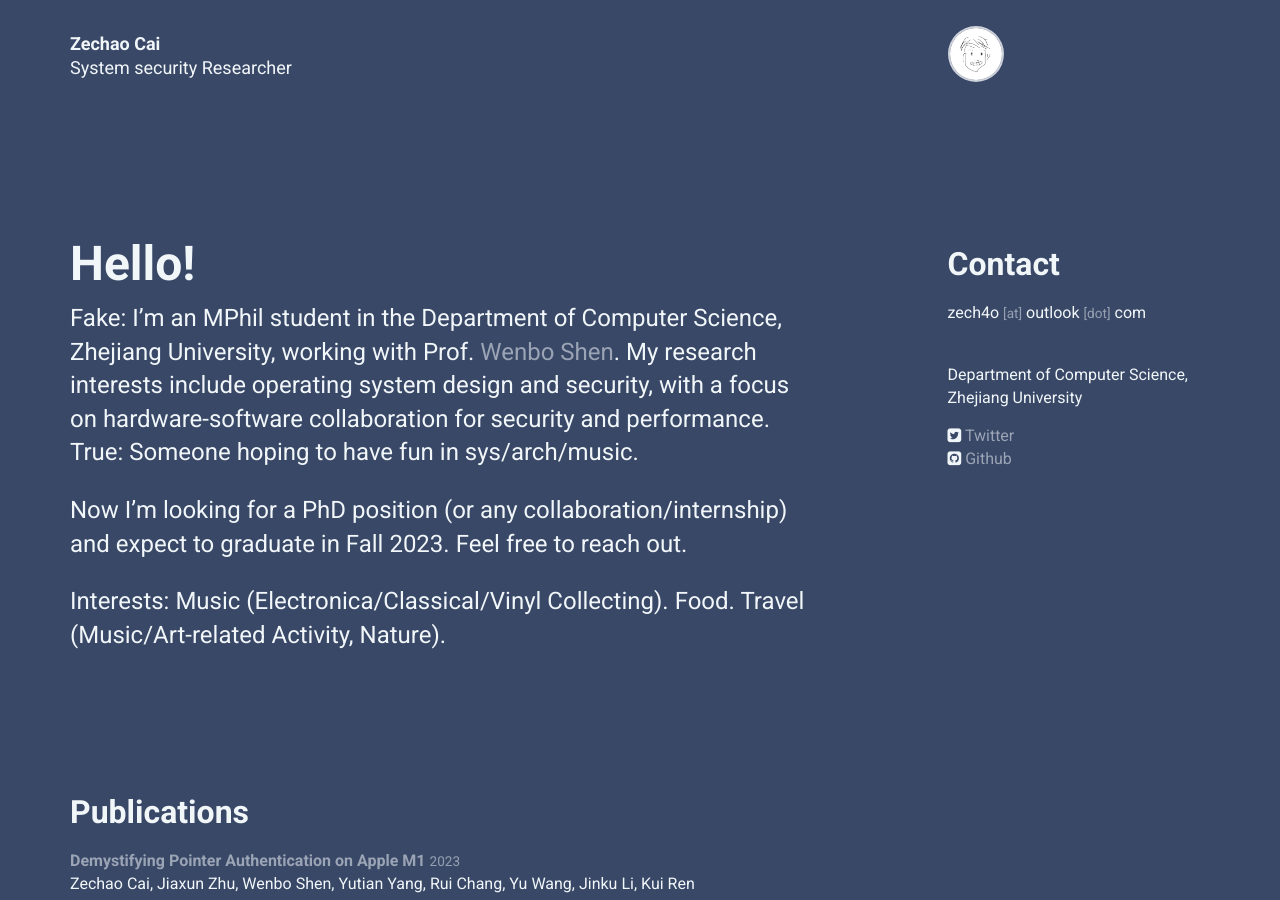
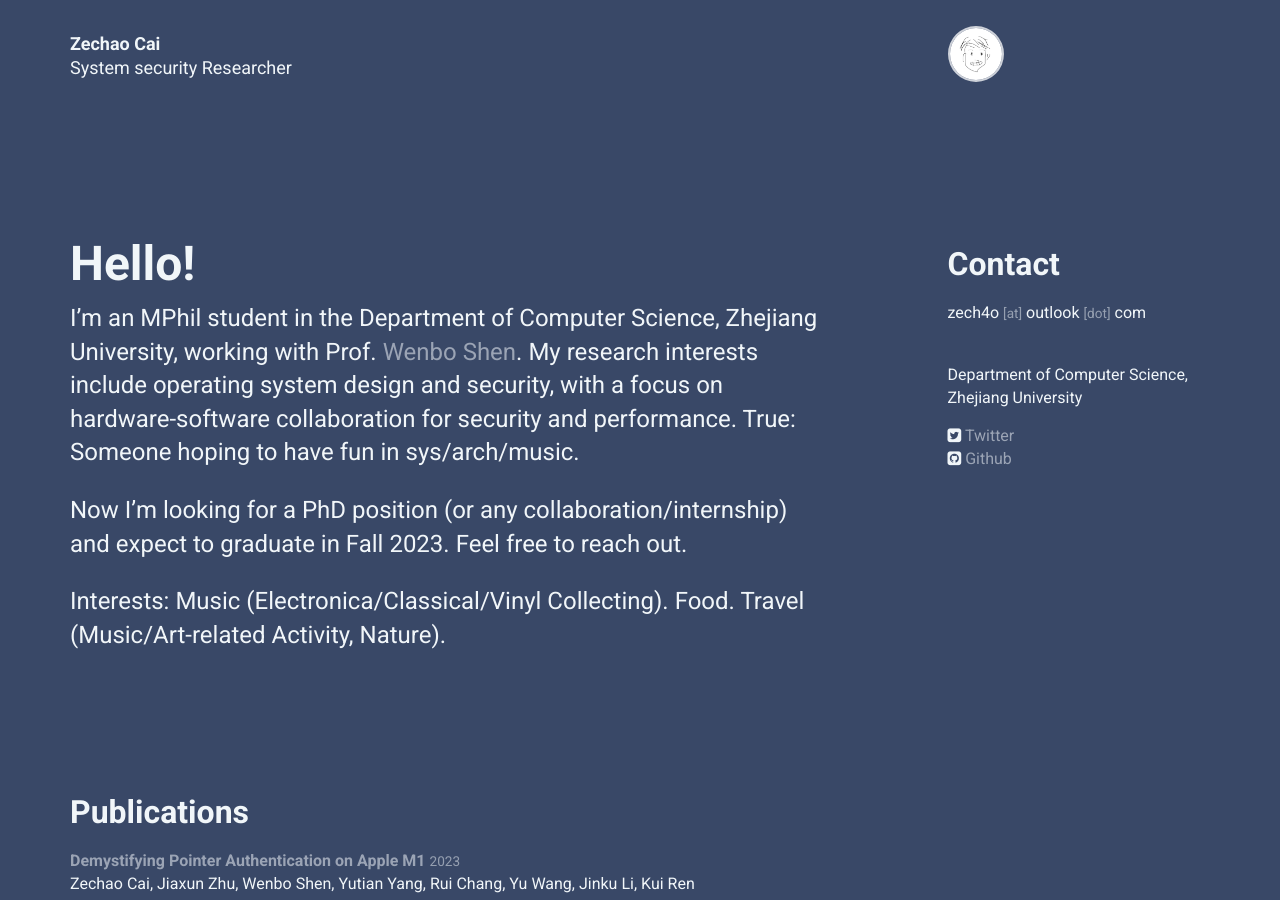
Before and after one commit to zech4o/zech4o.github.io, a Jekyll site: the page built from index.html, in a window 1280 px wide and 900 px high. Built offline with Jekyll 4.4.1, drawn with Linux system fonts in a browser that asks for light colours; nearby versions of some CDN libraries; some of the changed lines change nothing that is shown.

Commit message:
update personal

```diff
--- a/_data/personal.yml
+++ b/_data/personal.yml
@@ -27,7 +27,7 @@
 intro:
   title: Hello!
   body: >
-    Fake: I'm an MPhil student in the Department of Computer Science, Zhejiang University, working with Prof. [Wenbo Shen](https://wenboshen.org/). My research interests include operating system design and security, with a focus on hardware-software collaboration for security and performance.
+    I'm an MPhil student in the Department of Computer Science, Zhejiang University, working with Prof. [Wenbo Shen](https://wenboshen.org/). My research interests include operating system design and security, with a focus on hardware-software collaboration for security and performance.
     True: Someone hoping to have fun in sys/arch/music.
 
 
```
